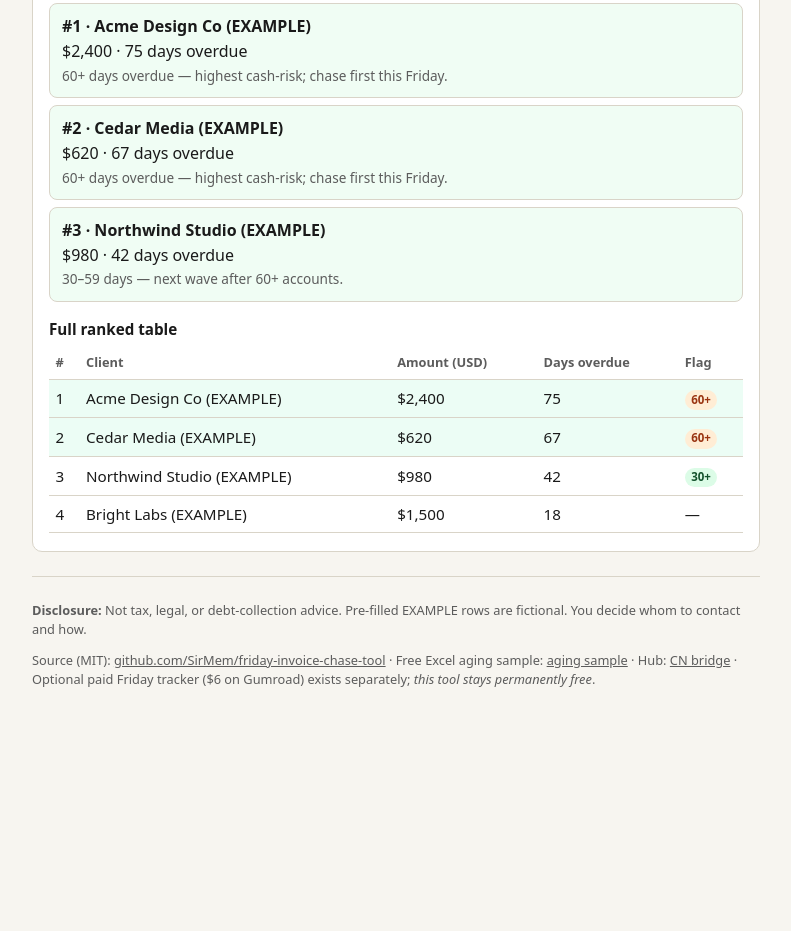
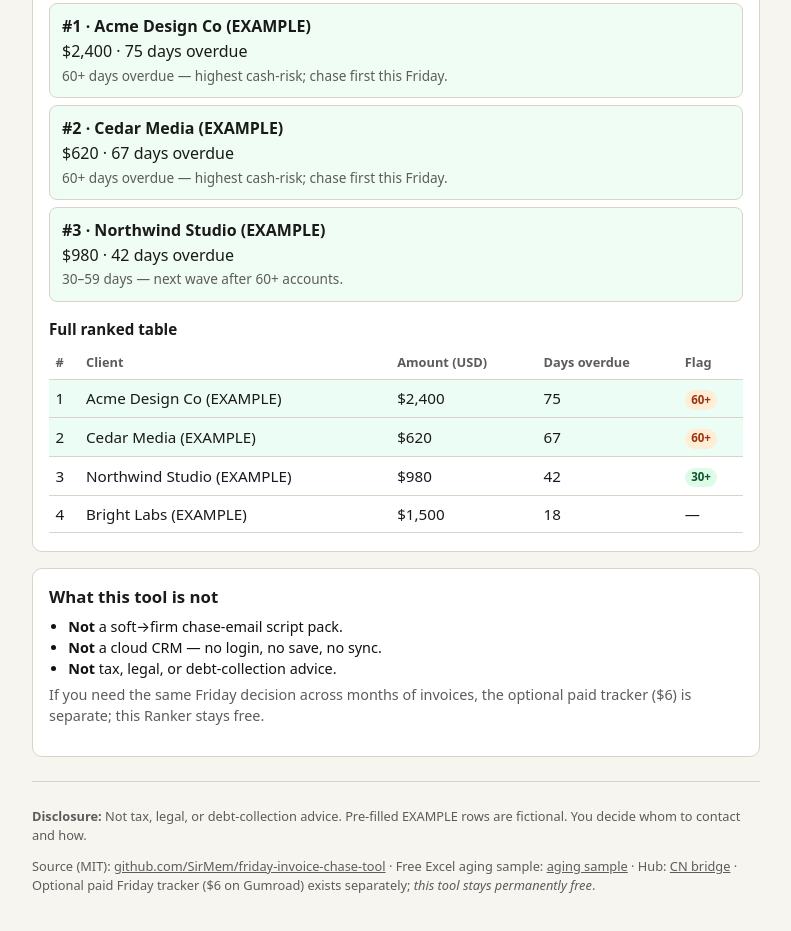
Before and after one commit to SirMem/friday-invoice-chase-tool, a plain HTML site: page index.html in a window 1280 px wide. Shown: the part 683-1614 px from the top of the page, without its empty margins (244-1035 px from the left). Before the commit the page ends 1432 px from the top, so only its background shows below. Drawn offline with Linux system fonts and the light colour scheme.

Commit message:
Add honest limits card: not scripts, not cloud CRM, not advice
LIMIT-ADMIT practice: surface what the free Ranker is not before the
optional paid tracker mention. Tool stays free; 0 spend.

```diff
--- a/index.html
+++ b/index.html
@@ -159,6 +159,17 @@
           <tbody id="ranked-body"></tbody>
         </table>
       </div>
+    </section>
+
+
+    <section class="card" aria-labelledby="limits-heading">
+      <h2 id="limits-heading" style="font-size:1.05rem;margin:0 0 0.5rem;">What this tool is not</h2>
+      <ul class="explain" style="margin:0;padding-left:1.2rem;color:var(--fg,#111);">
+        <li><strong>Not</strong> a soft→firm chase-email script pack.</li>
+        <li><strong>Not</strong> a cloud CRM — no login, no save, no sync.</li>
+        <li><strong>Not</strong> tax, legal, or debt-collection advice.</li>
+      </ul>
+      <p class="explain">If you need the same Friday decision across months of invoices, the optional paid tracker ($6) is separate; this Ranker stays free.</p>
     </section>
 
     <footer>
```
